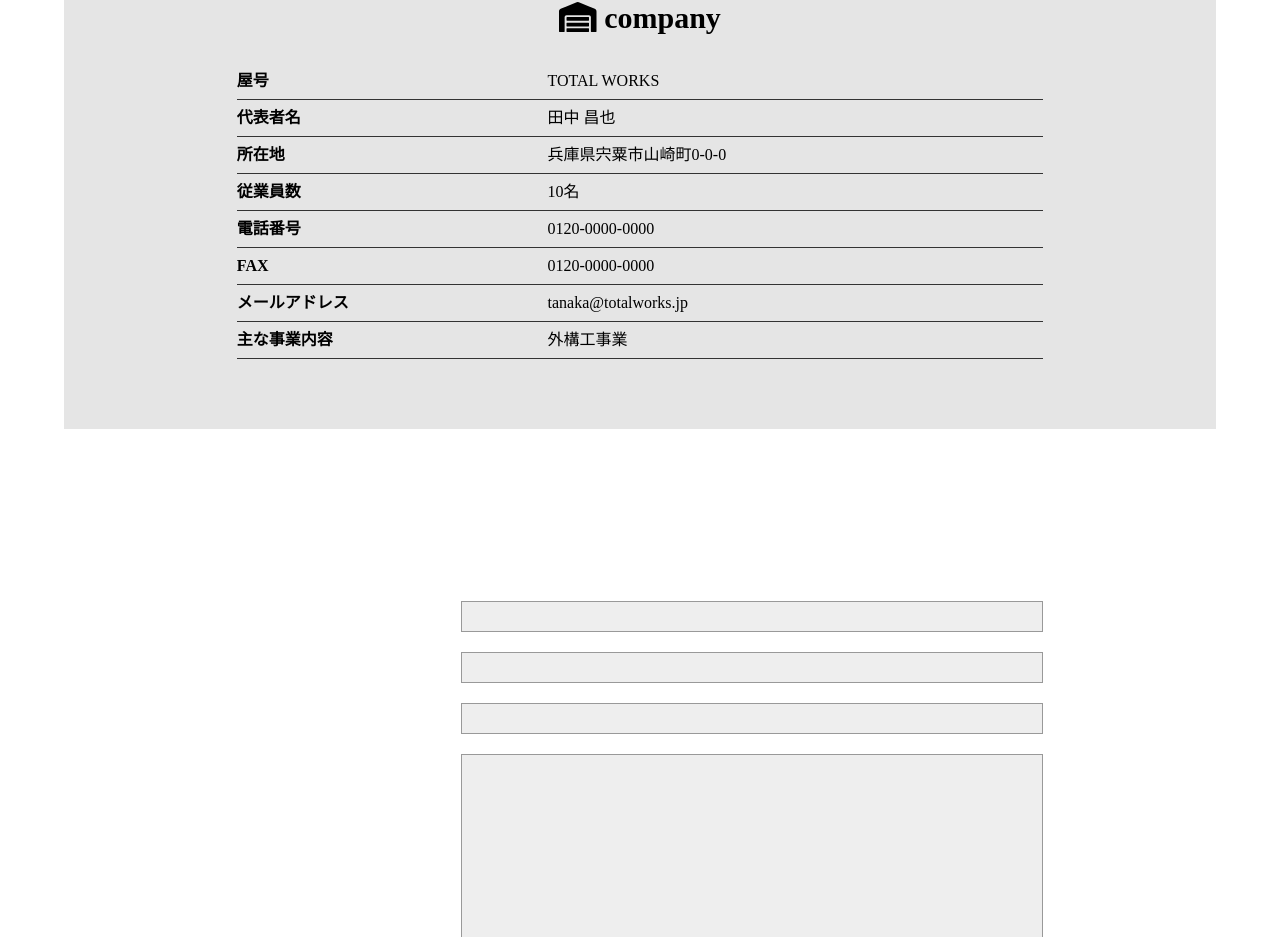
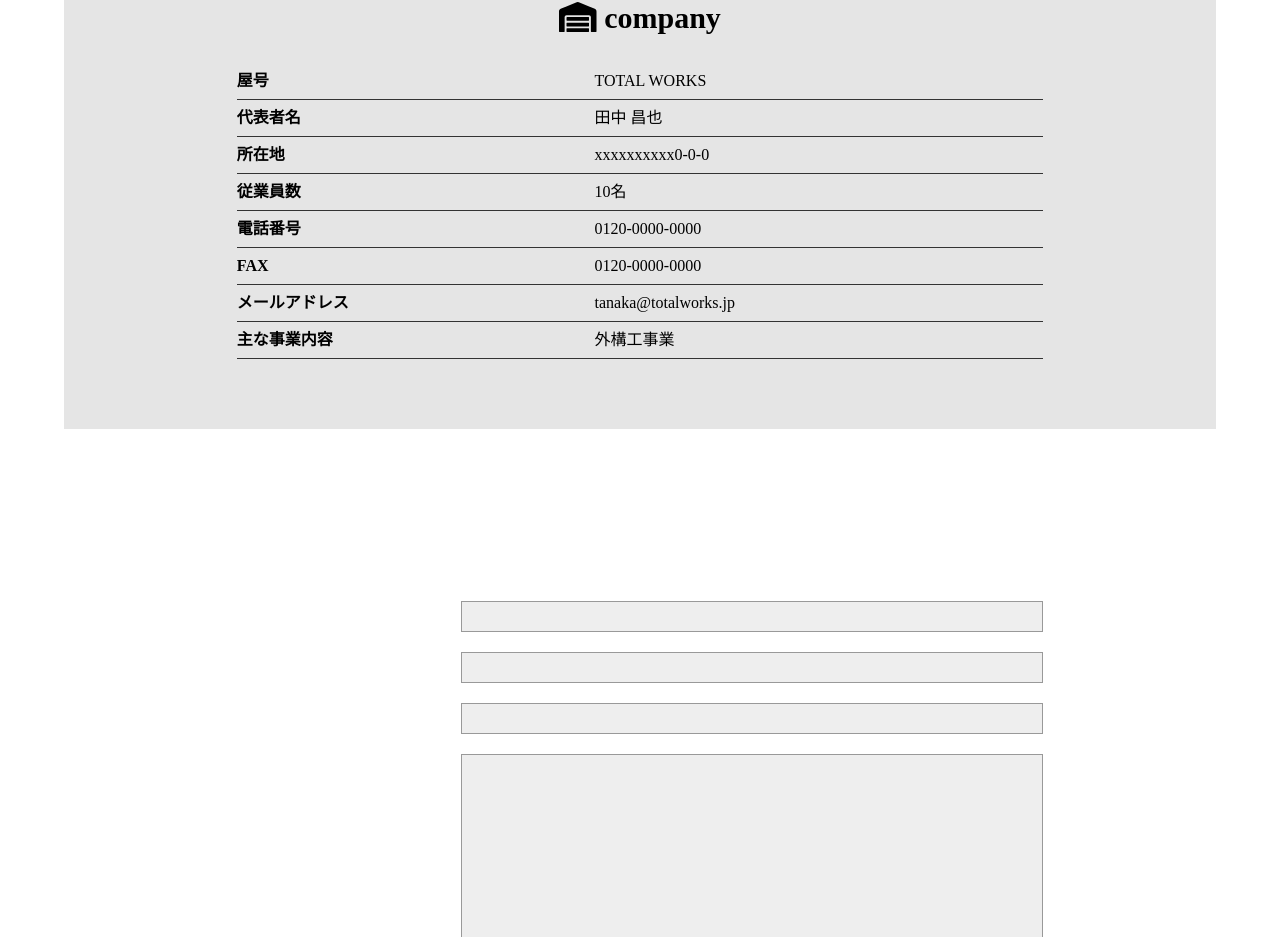
Before and after one commit to massu-159/TW-sakura-gumi, a Vue app in the folder sakura-web/: page / in a window 1280 px wide. Shown: the part 1772-2709 px from the top of the page. Built offline with nearby package versions, Linux system fonts and the light colour scheme.

Commit message:
fix: change lyouts

```diff
--- a/sakura-web/src/App.vue
+++ b/sakura-web/src/App.vue
@@ -46,7 +46,7 @@
               </tr>
               <tr>
                   <th>所在地</th>
-                  <td>兵庫県宍粟市山崎町0-0-0</td>
+                  <td>xxxxxxxxxx0-0-0</td>
               </tr>
               <tr>
                   <th>従業員数</th>
```
